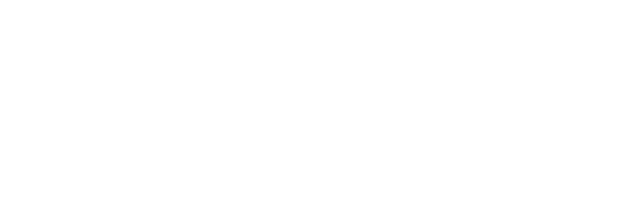
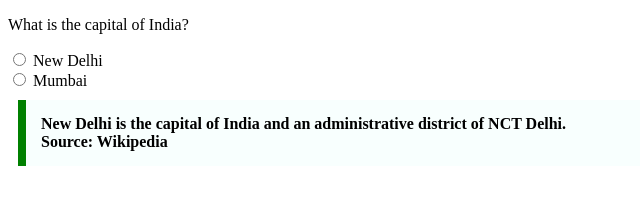
Before and after one commit to acciojob/trivia-varungowdamj, a website: page main.html in a window 1280 px wide. Shown: the whole page, without its empty margins (0-640 px from the left). Drawn offline with Linux system fonts and the light colour scheme.

Commit message:
created a submission

```diff
--- a/main.html
+++ b/main.html
@@ -1,16 +1,30 @@
 <!DOCTYPE html>
+<html lang="en">
+<head>
+    <meta charset="UTF-8">
+    <meta name="viewport" content="width=device-width, initial-scale=1.0">
+    <title>Quiz</title>
+    <style>
+        blockquote {
+            max-width: 600px;
+            margin: 10px;
+            padding: 15px;
+            border-left: 8px solid green;
+            background-color: #f8fffe;
+            font-weight: bold;
+        }
+    </style>
+</head>
+<body>
+    <div>
+        <p>What is the capital of India?</p>
+        <label><input type="radio" name="capital" value="New Delhi"> New Delhi</label><br>
+        <label><input type="radio" name="capital" value="Mumbai"> Mumbai</label>
+    </div>
 
-<html>
-
-<head>
-	<link rel="stylesheet" href="styles.css">
-</head>
-
-<body>
-	<!-- the entire body must be written by student -->
-    <script type="text/javascript" src="./script.js">
-</script>
-
+    <blockquote>
+        New Delhi is the capital of India and an administrative district of NCT Delhi.
+        <footer>Source: Wikipedia</footer>
+    </blockquote>
 </body>
-
 </html>
```
